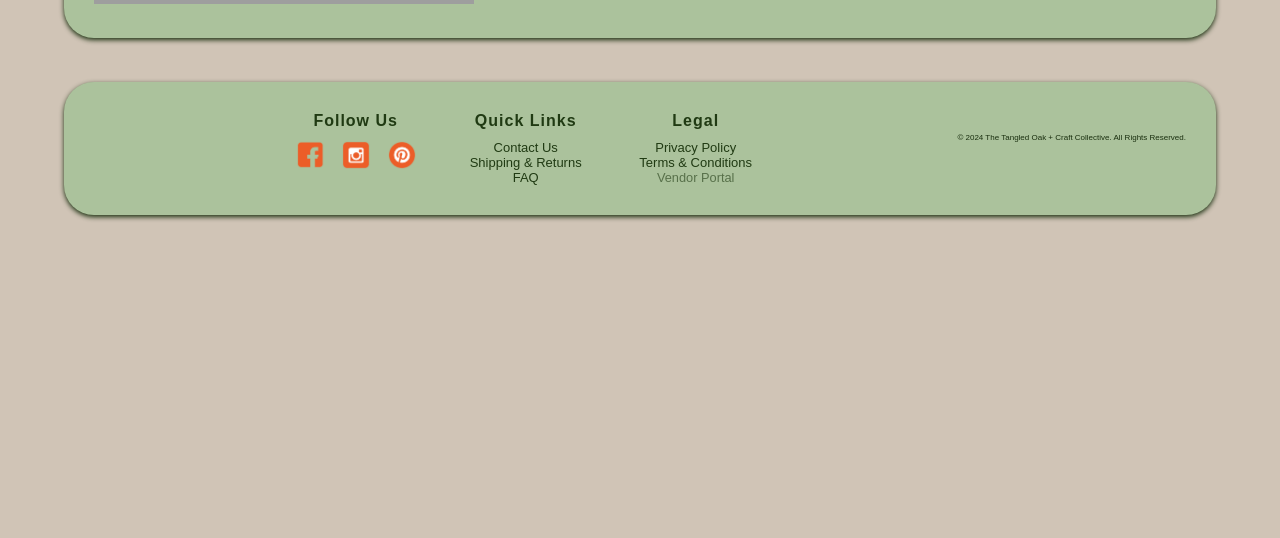
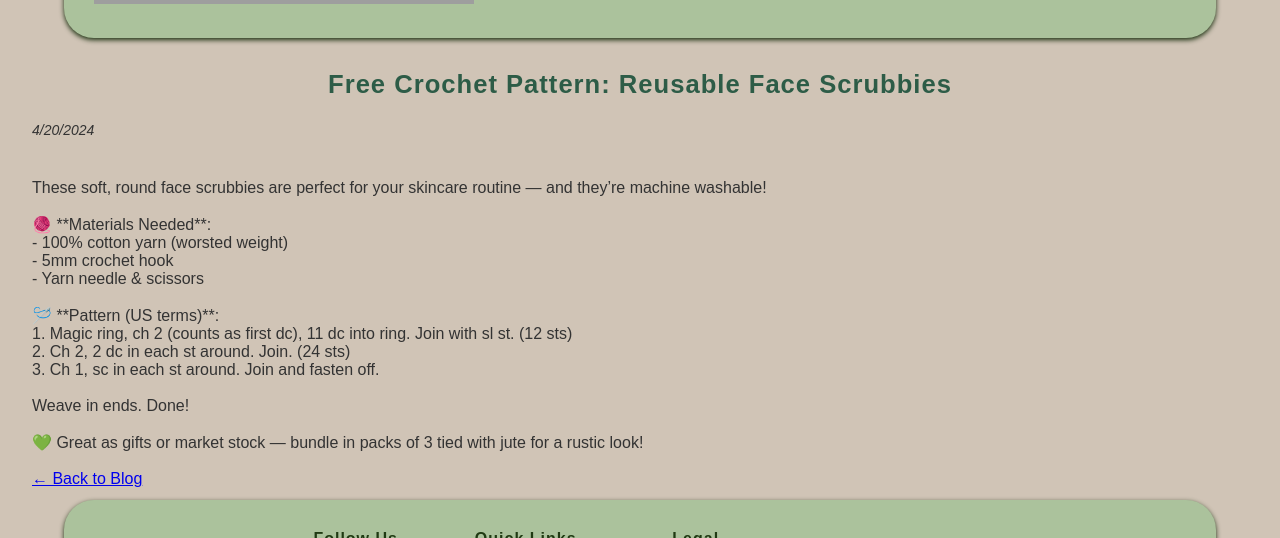
Before and after one commit to aimeeReilly64/TangledOakWeb2.0, a React (Vite) app in the folder frontend/: page /blog/crochet-face-scrubby-pattern in a window 1280 px wide. Shown: the part 156-694 px from the top of the page. Built offline with nearby package versions, Linux system fonts and the light colour scheme; grey boxes are pictures that could not be loaded.

Commit message:
adding blog

```diff
--- a/frontend/src/App.jsx
+++ b/frontend/src/App.jsx
@@ -22,12 +22,13 @@ import ListingDetails from "./pages/ListingDetails";
 
 import OrderConfirmation from "./pages/OrderConfirmation";
 import Blog from "./pages/Blog";
+import Post from "./pages/Post";
 import CraftIdeas from "./pages/CraftIdeas";
 
 // Shared UI
 import Header from "./components/Header";
 import Footer from "./components/Footer";
-import ProtectedRoute from "./components/ProtectedRoute"; // ✅ Add this
+import ProtectedRoute from "./components/ProtectedRoute";
 
 const App = () => {
   return (
@@ -76,6 +77,7 @@ const App = () => {
 
           <Route path="/order-confirmation" element={<OrderConfirmation />} />
           <Route path="/blog" element={<Blog />} />
+<Route path="/blog/:slug" element={<Post />} />
           <Route path="/craft-ideas" element={<CraftIdeas />} />
         </Routes>
       </div>
--- /dev/null
+++ b/frontend/src/data/BlogPosts.js
@@ -0,0 +1,47 @@
+const blogPosts = [
+    {
+      id: "crochet-face-scrubby-pattern",
+      title: "Free Crochet Pattern: Reusable Face Scrubbies",
+      date: "2024-04-20",
+      summary: "Make your own eco-friendly, reusable crochet face scrubbies with this simple and quick pattern.",
+      content: `
+  These soft, round face scrubbies are perfect for your skincare routine — and they’re machine washable!
+
+  🧶 **Materials Needed**:
+  - 100% cotton yarn (worsted weight)
+  - 5mm crochet hook
+  - Yarn needle & scissors
+
+  🪡 **Pattern (US terms)**:
+  1. Magic ring, ch 2 (counts as first dc), 11 dc into ring. Join with sl st. (12 sts)
+  2. Ch 2, 2 dc in each st around. Join. (24 sts)
+  3. Ch 1, sc in each st around. Join and fasten off.
+
+  Weave in ends. Done!
+
+  💚 Great as gifts or market stock — bundle in packs of 3 tied with jute for a rustic look!
+      `
+    },
+    {
+      id: "mothers-day-gift-ideas",
+      title: "Mother's Day Gift Ideas for Every Kind of Mom",
+      date: "2024-04-25",
+      summary: "Thoughtful handmade gift ideas perfect for moms, grandmas, aunts, or anyone you call family.",
+      content: `
+  Looking for the perfect Mother's Day gift? Whether it's your mom, grandma, aunt, or chosen family, we've got ideas.
+
+  🎁 **Gift Ideas by Type**:
+  - 🌿 *The Nature-Lover*: Try a pressed flower suncatcher or crystal hanger.
+  - 🧶 *The Crafter*: Gift a handmade needle roll or custom stitch markers.
+  - 🍳 *The Baker*: Create a kitchen-themed gift set with a hand towel, apron, and wooden spoon.
+  - 💎 *The Glam Mom*: Try gemstone earrings with a matching bracelet or a leather clutch.
+  - 🛀 *The Relaxed Soul*: A handmade bath bomb + crocheted washcloth set is always appreciated.
+
+  💡 Tip: Add a handwritten tag explaining the maker’s story. That personal touch means everything.
+
+  Celebrate the ones who raised you — however that looks.
+      `
+    }
+  ];
+
+  export default blogPosts;
--- a/frontend/src/pages/Blog.jsx
+++ b/frontend/src/pages/Blog.jsx
@@ -1,11 +1,20 @@
 // src/pages/Blog.jsx
 import React from "react";
+import { Link } from "react-router-dom";
+import blogPosts from "../data/blogPosts";
 
 const Blog = () => {
   return (
     <div className="context-box">
       <h1>Our Blog</h1>
-      <p>Check back soon for updates, craft tutorials, and more!</p>
+      {blogPosts.map((post) => (
+        <div key={post.id} className="soft-box" style={{ marginBottom: "1.5rem" }}>
+          <h2>{post.title}</h2>
+          <p><em>{new Date(post.date).toLocaleDateString()}</em></p>
+          <p>{post.summary}</p>
+          <Link to={`/blog/${post.id}`} className="button">Read More</Link>
+        </div>
+      ))}
     </div>
   );
 };
--- /dev/null
+++ b/frontend/src/pages/Post.jsx
@@ -0,0 +1,29 @@
+import React from "react";
+import { useParams, Link } from "react-router-dom";
+import blogPosts from "../data/blogPosts";
+
+const Post = () => {
+  const { slug } = useParams();
+  const post = blogPosts.find((p) => p.id === slug);
+
+  if (!post) {
+    return (
+      <div className="context-box">
+        <h1>Post Not Found</h1>
+        <Link to="/blog" className="button">Back to Blog</Link>
+      </div>
+    );
+  }
+
+  return (
+    <div className="context-box">
+      <h1>{post.title}</h1>
+      <p><em>{new Date(post.date).toLocaleDateString()}</em></p>
+      <div style={{ whiteSpace: "pre-line" }}>{post.content}</div>
+      <br />
+      <Link to="/blog" className="button">← Back to Blog</Link>
+    </div>
+  );
+};
+
+export default Post;
```
